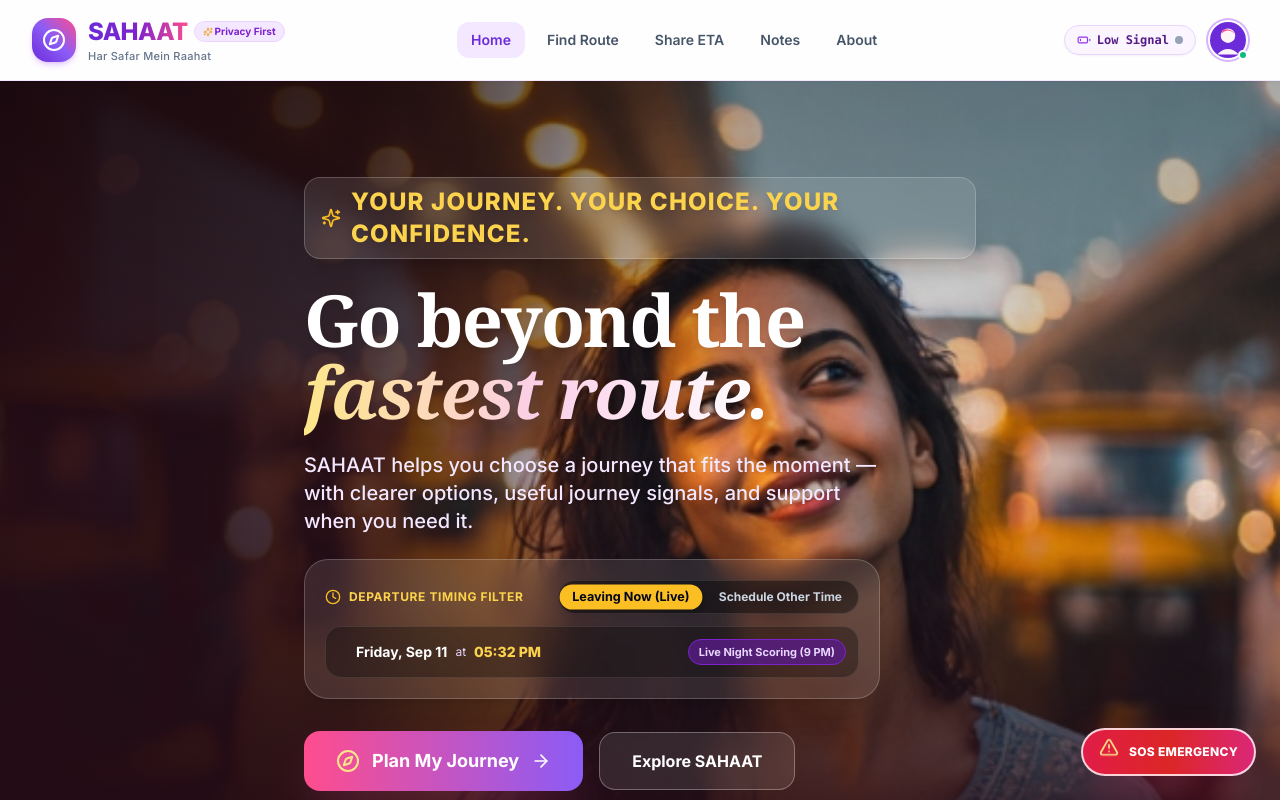
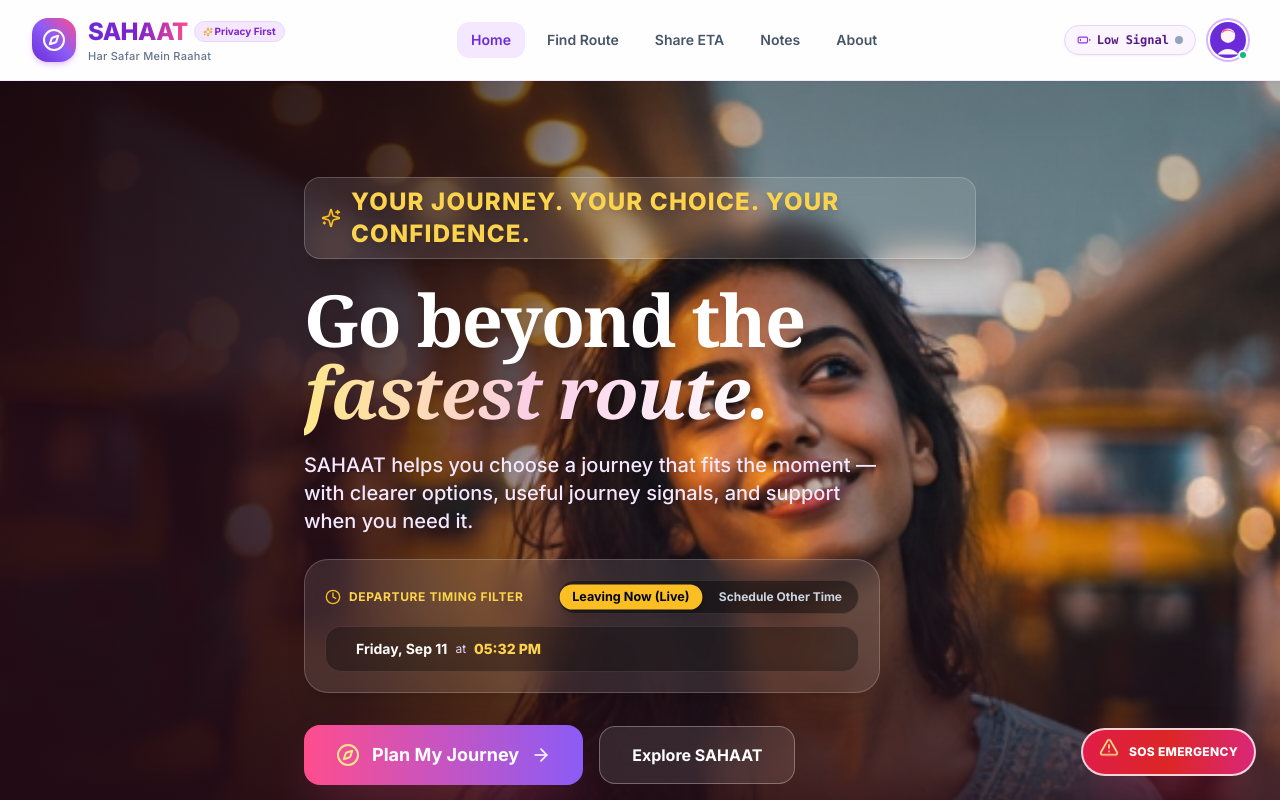
Before and after one commit to ridhimacodes/-Saahat-, a React (Vite) app: page / in a window 1280 px wide. Shown: the top 800 px of the page. Built offline with nearby package versions, Linux system fonts and the light colour scheme; a web font is replaced by a local one.

Commit message:
Remove Live Night Scoring badge from HomePage hero clock container

```diff
--- a/src/components/HomePage.tsx
+++ b/src/components/HomePage.tsx
@@ -186,10 +186,6 @@ export const HomePage: React.FC<HomePageProps> = ({
                     <span className="text-purple-200">at</span>
                     <span className="font-extrabold text-amber-300 text-sm">{formattedTime}</span>
                   </div>
-
-                  <span className="px-2.5 py-1 rounded-full bg-purple-900/80 text-purple-200 text-[11px] font-bold border border-purple-700">
-                    Live Night Scoring (9 PM)
-                  </span>
                 </div>
               ) : (
                 /* Custom Time & Day Input Picker */
```
